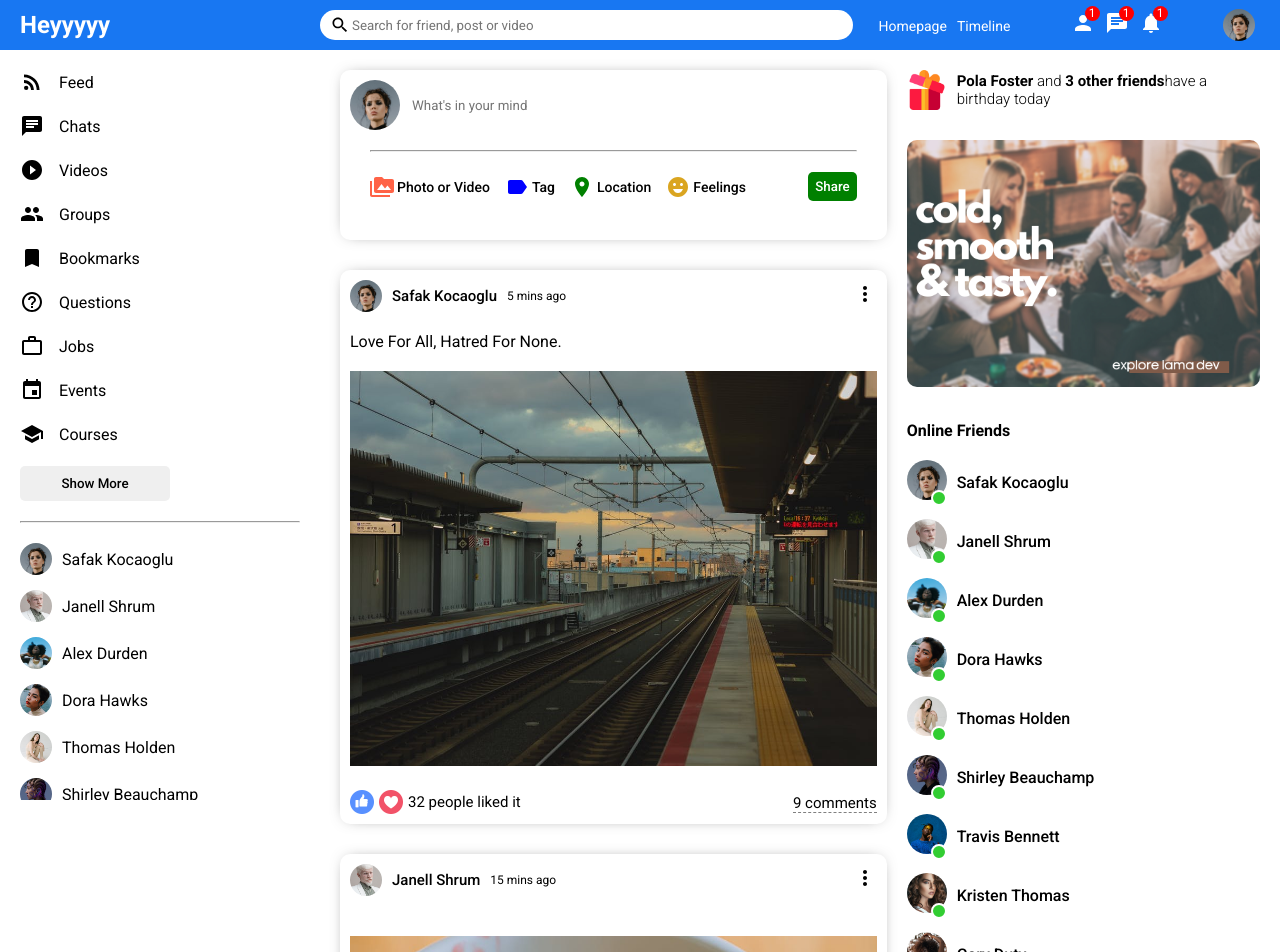
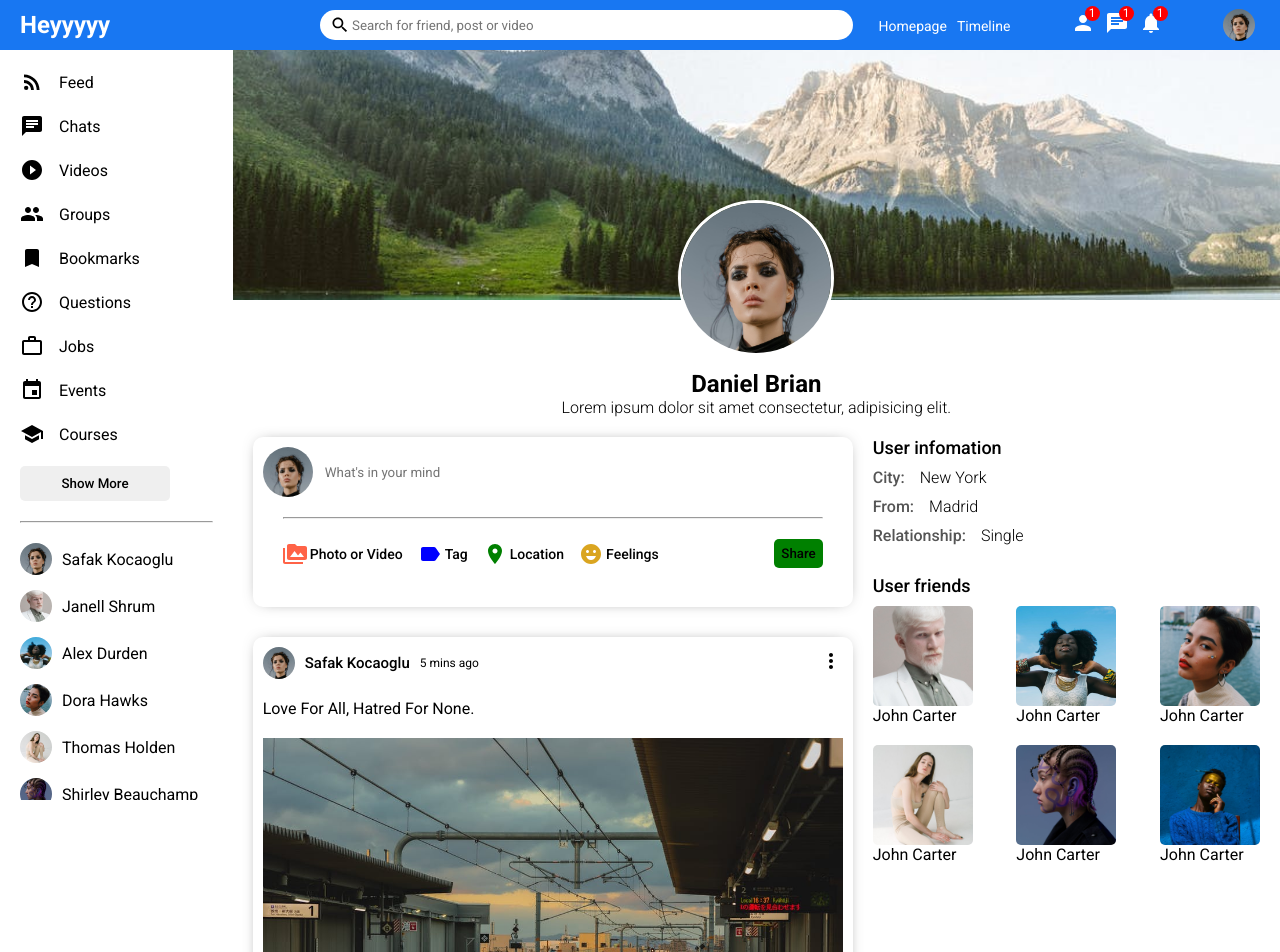
Before and after one commit to ntan1902/social-app, a React (Create React App) app: page / in a window 1280 px wide. Shown: the top 952 px of the page. Built offline with nearby package versions, Linux system fonts and the light colour scheme.

Commit message:
Create Profile

```diff
--- a/src/App.js
+++ b/src/App.js
@@ -1,6 +1,7 @@
 import Home from "./pages/home/Home";
+import Profile from "./pages/profile/Profile";
 function App() {
-  return <Home />;
+  return <Profile />;
 }
 
 export default App;
--- a/src/components/post/Post.jsx
+++ b/src/components/post/Post.jsx
@@ -1,9 +1,17 @@
 import { MoreVert } from "@material-ui/icons";
-import React from "react";
+import { useState } from "react";
 import "./post.css";
 import { Users } from "../../dummyData";
 
 function Post({ post }) {
+  const [like, setLike] = useState(post.like);
+  const [isLiked, setIsLiked] = useState(false);
+
+  const likeHandler = () => {
+    setLike(isLiked ? like - 1 : like + 1);
+    setIsLiked(!isLiked);
+  };
+
   return (
     <div className="post">
       <div className="postWrapper">
@@ -35,9 +43,19 @@
 
         <div className="postBottom">
           <div className="postBottomLeft">
-            <img className="likeIcon" src="/assets/like.png" alt="" />
-            <img className="likeIcon" src="/assets/heart.png" alt="" />
-            <span className="postLikeCounter">{post.like} people liked it</span>
+            <img
+              className="likeIcon"
+              src="/assets/like.png"
+              onClick={likeHandler}
+              alt=""
+            />
+            <img
+              className="likeIcon"
+              src="/assets/heart.png"
+              onClick={likeHandler}
+              alt=""
+            />
+            <span className="postLikeCounter">{like} people liked it</span>
           </div>
           <div className="postBottomRight">
             <span className="postCommentText">{post.comment} comments</span>
--- a/src/components/rightbar/Rightbar.jsx
+++ b/src/components/rightbar/Rightbar.jsx
@@ -2,10 +2,10 @@
 import { Users } from "../../dummyData";
 import Online from "../online/Online";
 
-function Rightbar() {
-  return (
-    <div className="rightbar">
-      <div className="rightbarWrapper">
+function Rightbar({ profile }) {
+  const HomeRightbar = () => {
+    return (
+      <>
         <div className="birthdayContainer">
           <img className="birthdayImg" src="/assets/gift.png" alt="" />
           <span className="birthdayText">
@@ -19,6 +19,89 @@
             <Online key={user.id} user={user} />
           ))}
         </ul>
+      </>
+    );
+  };
+
+  const ProfileRightbar = () => {
+    return (
+      <>
+        <h4 className="rightbarTitle">User infomation</h4>
+        <div className="rightbarInfo">
+          <div className="rightbarInfoItem">
+            <span className="rightbarInfoKey">City:</span>
+            <span className="rightbarInfoValue">New York</span>
+          </div>
+
+          <div className="rightbarInfoItem">
+            <span className="rightbarInfoKey">From:</span>
+            <span className="rightbarInfoValue">Madrid</span>
+          </div>
+
+          <div className="rightbarInfoItem">
+            <span className="rightbarInfoKey">Relationship:</span>
+            <span className="rightbarInfoValue">Single</span>
+          </div>
+        </div>
+
+        <h4 className="rightbarTitle">User friends</h4>
+        <div className="rightbarFollowings">
+          <div className="rightbarFollowing">
+            <img
+              src="/assets/person/2.jpeg"
+              alt=""
+              className="rightbarFollowingImg"
+            />
+            <span className="rightbarFollowingName">John Carter</span>
+          </div>
+          <div className="rightbarFollowing">
+            <img
+              src="/assets/person/3.jpeg"
+              alt=""
+              className="rightbarFollowingImg"
+            />
+            <span className="rightbarFollowingName">John Carter</span>
+          </div>
+          <div className="rightbarFollowing">
+            <img
+              src="/assets/person/4.jpeg"
+              alt=""
+              className="rightbarFollowingImg"
+            />
+            <span className="rightbarFollowingName">John Carter</span>
+          </div>
+          <div className="rightbarFollowing">
+            <img
+              src="/assets/person/5.jpeg"
+              alt=""
+              className="rightbarFollowingImg"
+            />
+            <span className="rightbarFollowingName">John Carter</span>
+          </div>
+          <div className="rightbarFollowing">
+            <img
+              src="/assets/person/6.jpeg"
+              alt=""
+              className="rightbarFollowingImg"
+            />
+            <span className="rightbarFollowingName">John Carter</span>
+          </div>
+          <div className="rightbarFollowing">
+            <img
+              src="/assets/person/7.jpeg"
+              alt=""
+              className="rightbarFollowingImg"
+            />
+            <span className="rightbarFollowingName">John Carter</span>
+          </div>
+        </div>
+      </>
+    );
+  };
+  return (
+    <div className="rightbar">
+      <div className="rightbarWrapper">
+        <ProfileRightbar />
       </div>
     </div>
   );
--- a/src/components/rightbar/rightbar.css
+++ b/src/components/rightbar/rightbar.css
@@ -37,3 +37,47 @@
   margin: 0;
   list-style: none;
 }
+
+.rightbarTitle {
+  font-size: 18px;
+  font-weight: 500;
+  margin-bottom: 10px;
+}
+
+.rightbarInfo {
+  margin-bottom: 30px;
+}
+
+.rightbarInfoItem {
+  margin-bottom: 10px;
+}
+
+.rightbarInfoKey {
+  font-weight: 500;
+  margin-right: 15px;
+  color: #555;
+}
+
+.rightbarInfoValue {
+  font-weight: 300;
+}
+
+.rightbarFollowings {
+  display: flex;
+  flex-wrap: wrap;
+  justify-content: space-between;
+}
+
+.rightbarFollowing {
+  display: flex;
+  flex-direction: column;
+  margin-bottom: 20px;
+  cursor: pointer;
+}
+
+.rightbarFollowingImg {
+  width: 100px;
+  height: 100px;
+  object-fit: cover;
+  border-radius: 5px;
+}
--- a/src/components/share/share.css
+++ b/src/components/share/share.css
@@ -72,5 +72,4 @@
   font-weight: 500;
   margin-right: 20px;
   cursor: pointer;
-  color: white;
 }
--- a/src/components/sidebar/sidebar.css
+++ b/src/components/sidebar/sidebar.css
@@ -1,5 +1,5 @@
 .sidebar {
-  flex: 3;
+  flex: 2;
   height: calc(100vh - 50px);
   overflow-y: scroll;
   position: sticky;
--- /dev/null
+++ b/src/pages/profile/Profile.jsx
@@ -0,0 +1,47 @@
+import "./profile.css";
+import Topbar from "../../components/topbar/Topbar";
+import Sidebar from "../../components/sidebar/Sidebar";
+import Feed from "../../components/feed/Feed";
+import Rightbar from "../../components/rightbar/Rightbar";
+
+function Profile() {
+  return (
+    <>
+      <Topbar />
+      <div className="profile">
+        <Sidebar />
+        <div className="profileRight">
+          <div className="profileRightTop">
+            <div className="profileCover">
+              <img
+                className="profileCoverImg"
+                src="/assets/post/3.jpeg"
+                alt=""
+              />
+
+              <img
+                className="profileUserImg"
+                src="/assets/person/1.jpeg"
+                alt=""
+              />
+            </div>
+
+            <div className="profileInfo">
+              <h4 className="profileInfoName">Daniel Brian</h4>
+
+              <div className="profileInfoDesc">
+                Lorem ipsum dolor sit amet consectetur, adipisicing elit.
+              </div>
+            </div>
+          </div>
+          <div className="profileRightBottom">
+            <Feed />
+            <Rightbar profile />
+          </div>
+        </div>
+      </div>
+    </>
+  );
+}
+
+export default Profile;
--- /dev/null
+++ b/src/pages/profile/profile.css
@@ -0,0 +1,50 @@
+.profile {
+  display: flex;
+}
+
+.profileRight {
+  flex: 9;
+}
+
+.profileCover {
+  height: 320px;
+  position: relative;
+}
+
+.profileCoverImg {
+  width: 100%;
+  height: 250px;
+  object-fit: cover;
+}
+
+.profileUserImg {
+  width: 150px;
+  height: 150px;
+  border-radius: 50%;
+  object-fit: cover;
+  position: absolute;
+  left: 0;
+  right: 0;
+  margin: auto;
+  top: 150px;
+  border: 3px solid white;
+}
+
+.profileInfo {
+  display: flex;
+  flex-direction: column;
+  align-items: center;
+  justify-content: center;
+}
+
+.profileInfoName {
+  font-size: 24px;
+}
+
+.profileInfoDesc {
+  font-weight: 300;
+}
+
+.profileRightBottom {
+  display: flex;
+}
```
